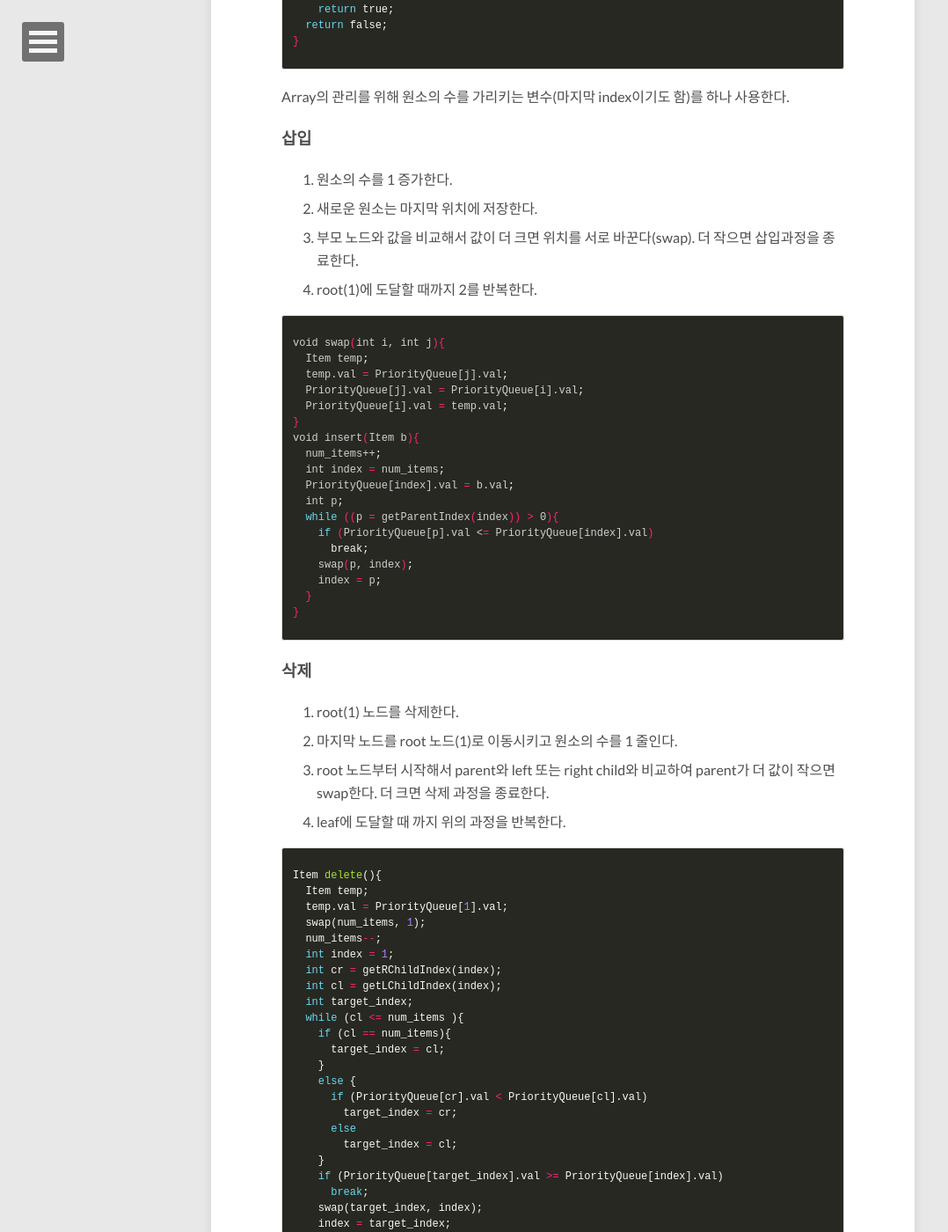
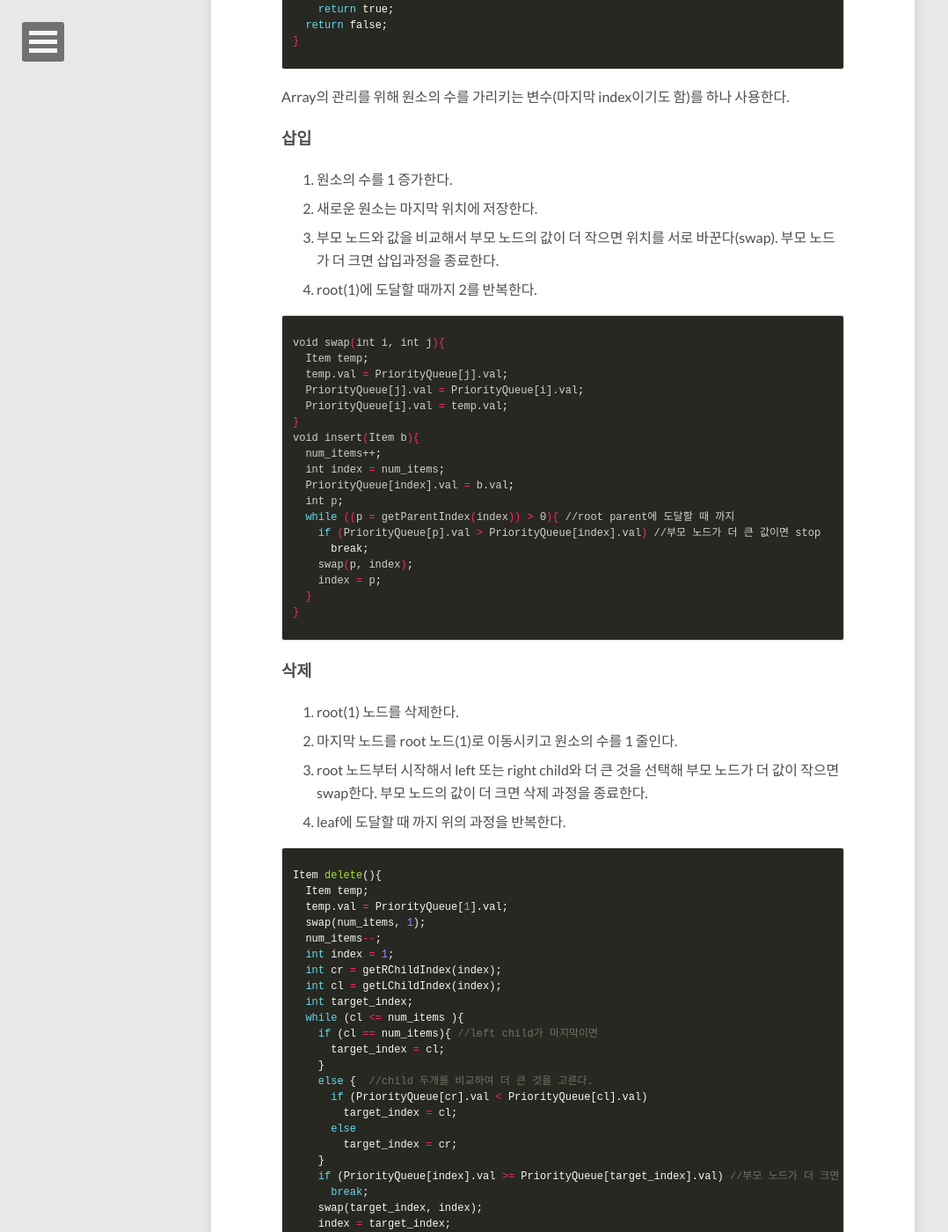
Before and after one commit to dakoo/dakoo.github.io, a Jekyll site: the page built from _posts/2015-08-06-priority-queue.md, in a window 1280 px wide and 1400 px high, scrolled down 1096 px. Shown: the whole window at 88% size, without its empty margins (0-1078 px from the left). Built offline with Jekyll 4.4.1, drawn with Linux system fonts in a browser that asks for light colours; nearby versions of some CDN libraries; comment, search, counter and statistics services are not loaded.

Commit message:
Correct the wrong implementation of Max Heap

```diff
--- a/_posts/2015-08-06-priority-queue.md
+++ b/_posts/2015-08-06-priority-queue.md
@@ -49,7 +49,7 @@ Array의 관리를 위해 원소의 수를 가리키는 변수(마지막 index
 
 1. 원소의 수를 1 증가한다.
 2. 새로운 원소는 마지막 위치에 저장한다.
-3. 부모 노드와 값을 비교해서 값이 더 크면 위치를 서로 바꾼다(swap). 더 작으면 삽입과정을 종료한다.
+3. 부모 노드와 값을 비교해서 부모 노드의 값이 더 작으면 위치를 서로 바꾼다(swap). 부모 노드가 더 크면 삽입과정을 종료한다.
 4. root(1)에 도달할 때까지 2를 반복한다.
 
 {% highlight bash %}
@@ -64,8 +64,8 @@ void insert(Item b){
   int index = num_items;
   PriorityQueue[index].val = b.val;
   int p;
-  while ((p = getParentIndex(index)) > 0){
-    if (PriorityQueue[p].val <= PriorityQueue[index].val)
+  while ((p = getParentIndex(index)) > 0){ //root parent에 도달할 때 까지
+    if (PriorityQueue[p].val > PriorityQueue[index].val) //부모 노드가 더 큰 값이면 stop
       break;
     swap(p, index);
     index = p;
@@ -77,7 +77,7 @@ void insert(Item b){
 
 1. root(1) 노드를 삭제한다.
 2. 마지막 노드를 root 노드(1)로 이동시키고 원소의 수를 1 줄인다.
-3. root 노드부터 시작해서 parent와 left 또는 right child와 비교하여 parent가 더 값이 작으면 swap한다. 더 크면 삭제 과정을 종료한다.
+3. root 노드부터 시작해서 left 또는 right child와 더 큰 것을 선택해 부모 노드가 더 값이 작으면 swap한다. 부모 노드의 값이 더 크면 삭제 과정을 종료한다.
 4. leaf에 도달할 때 까지 위의 과정을 반복한다.
 
 {% highlight c %}
@@ -91,16 +91,16 @@ Item delete(){
   int cl = getLChildIndex(index);
   int target_index;
   while (cl <= num_items ){
-    if (cl == num_items){
+    if (cl == num_items){ //left child가 마지막이면
       target_index = cl;
     }
-    else {
+    else {  //child 두개를 비교하여 더 큰 것을 고른다.
       if (PriorityQueue[cr].val < PriorityQueue[cl].val)
+        target_index = cl;
+      else
         target_index = cr;
-      else
-        target_index = cl;
     }
-    if (PriorityQueue[target_index].val >= PriorityQueue[index].val)
+    if (PriorityQueue[index].val >= PriorityQueue[target_index].val) //부모 노드가 더 크면 stop
       break;
     swap(target_index, index);
     index = target_index;
```
